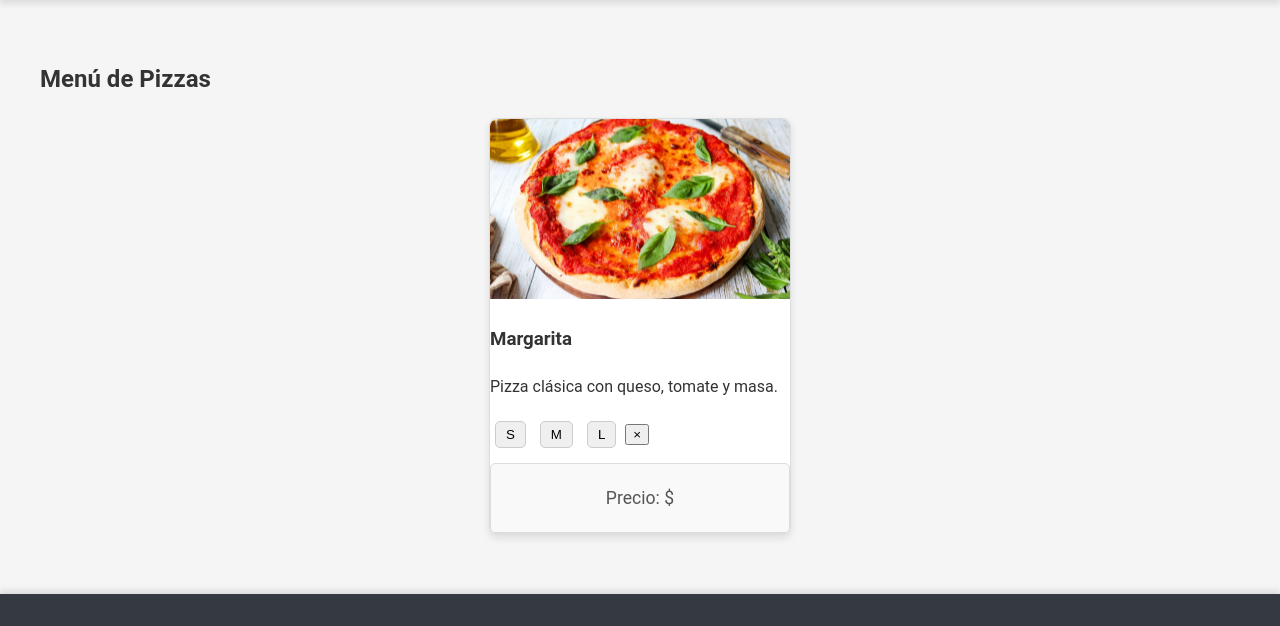
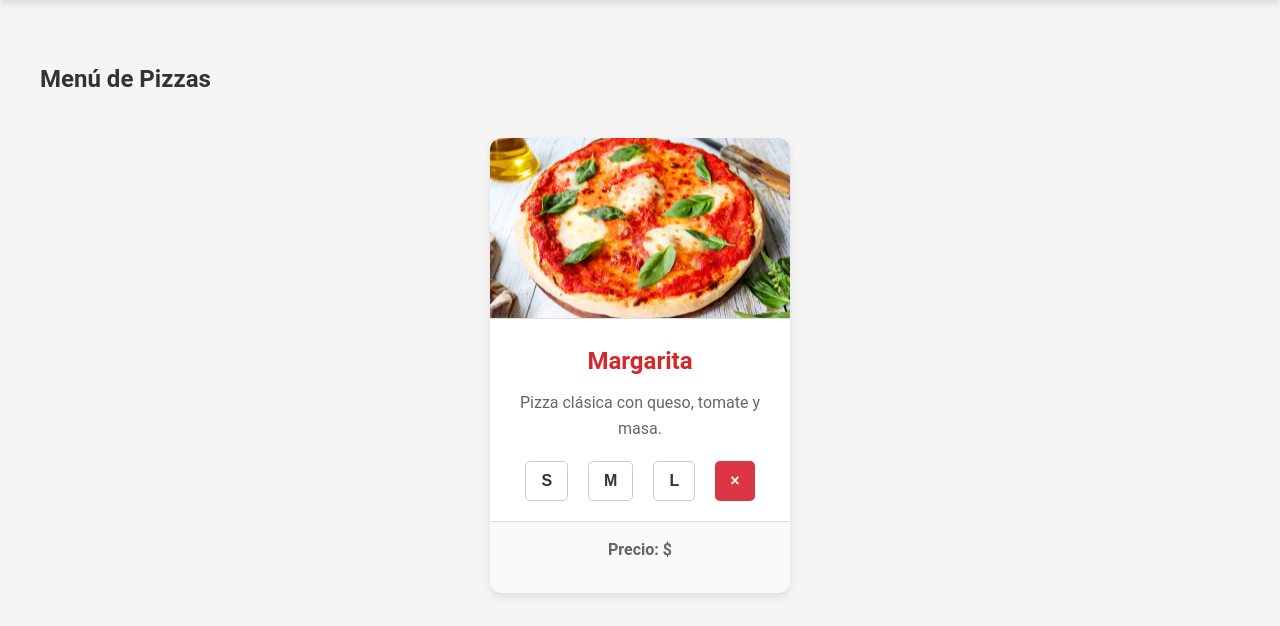
Before and after one commit to josean9/pizzeriaItalia, a Django app: page /menu/ in a window 1280 px wide. Shown: the part 95-721 px from the top of the page. Run offline with Django 4.2, Linux system fonts and the light colour scheme; data comes from the database, SQL or seed files in the repository.

Commit message:
de momento super chill

```diff
--- a/little_italy/little_italy/static/css/styles.css
+++ b/little_italy/little_italy/static/css/styles.css
@@ -218,23 +218,91 @@ body {
     }
 }
 
+/* Estilo para los botones de tamaños */
+.size-button {
+    display: inline-block;
+    padding: 8px 12px;
+    margin: 5px;
+    font-size: 16px;
+    font-weight: bold;
+    border: none;
+    border-radius: 5px;
+    color: #fff;
+    cursor: pointer;
+    transition: all 0.3s ease;
+    text-align: center;
+}
 
-/* Estilos generales para el menú */
+.size-button:hover {
+    transform: translateY(-2px);
+    box-shadow: 0 4px 6px rgba(0, 0, 0, 0.2);
+}
+
+.size-button:focus {
+    outline: none;
+}
+
+.size-button.small {
+    background-color: #28a745; /* Verde */
+}
+
+.size-button.small:hover {
+    background-color: #218838;
+}
+
+.size-button.medium {
+    background-color: #ffc107; /* Amarillo */
+}
+
+.size-button.medium:hover {
+    background-color: #e0a800;
+}
+
+.size-button.large {
+    background-color: #dc3545; /* Rojo */
+}
+
+.size-button.large:hover {
+    background-color: #c82333;
+}
+
+/* Botón de cerrar */
+.close-btn {
+    display: inline-block;
+    padding: 8px 12px;
+    margin: 5px;
+    font-size: 16px;
+    font-weight: bold;
+    color: #fff;
+    background-color: #6c757d; /* Gris */
+    border: none;
+    border-radius: 50%;
+    cursor: pointer;
+    transition: all 0.3s ease;
+}
+
+.close-btn:hover {
+    background-color: #5a6268;
+    transform: scale(1.1);
+}
+/* Pizza Menu Container */
 .pizza-menu {
     display: flex;
     flex-wrap: wrap;
     gap: 20px;
     justify-content: center;
-    margin-top: 20px;
+    padding: 20px;
 }
 
+/* Pizza Card */
 .pizza-item {
-    background-color: #fff;
-    border: 1px solid #ddd;
-    border-radius: 8px;
+    background: white;
+    border-radius: 12px;
+    box-shadow: 0 4px 8px rgba(0, 0, 0, 0.1);
     width: 300px;
-    box-shadow: 0 4px 8px rgba(0, 0, 0, 0.1);
-    transition: transform 0.3s, box-shadow 0.3s;
+    overflow: hidden;
+    transition: transform 0.2s, box-shadow 0.2s;
+    text-align: center;
 }
 
 .pizza-item:hover {
@@ -242,202 +310,88 @@ body {
     box-shadow: 0 6px 12px rgba(0, 0, 0, 0.2);
 }
 
+/* Pizza Image */
 .pizza-image {
     width: 100%;
-    border-top-left-radius: 8px;
-    border-top-right-radius: 8px;
     height: 180px;
     object-fit: cover;
+    border-bottom: 1px solid #ddd;
 }
 
-.pizza-details {
-    padding: 15px;
-    text-align: center;
+/* Pizza Title and Description */
+.pizza-item h3 {
+    font-size: 1.5em;
+    color: #d62828;
+    margin: 15px 0 10px;
 }
 
-.pizza-details h3 {
-    font-size: 1.5em;
-    color: #d62828;
-    margin-bottom: 10px;
+.pizza-item p {
+    color: #666;
+    font-size: 1em;
+    margin: 0 15px 15px;
 }
 
-.pizza-details p {
-    margin: 10px 0;
-    font-size: 1.1em;
-    color: #555;
+/* Size Buttons */
+.pizza-sizes {
+    display: flex;
+    justify-content: center;
+    gap: 10px;
+    margin: 15px 0;
 }
 
-.price-small,
-.price-medium,
-.price-large {
-    display: block;
+.size-button {
+    background-color: #fff;
+    color: #333;
+    border: 1px solid #ccc;
+    padding: 10px 15px;
     font-size: 1em;
-    margin: 5px 0;
+    border-radius: 5px;
+    cursor: pointer;
+    transition: background-color 0.3s ease, color 0.3s ease;
 }
 
-.price-small {
-    color: #28a745;
+.size-button:hover {
+    background-color: #d62828;
+    color: #fff;
 }
 
-.price-medium {
-    color: #ffc107;
+.close-btn {
+    background-color: #dc3545;
+    color: white;
+    border: none;
+    padding: 10px 15px;
+    font-size: 1em;
+    border-radius: 5px;
+    cursor: pointer;
+    transition: background-color 0.3s ease;
 }
 
-.price-large {
-    color: #dc3545;
+.close-btn:hover {
+    background-color: #c82333;
 }
 
-.ingredient-list {
-    margin-top: 10px;
+/* Pizza Details */
+.pizza-details {
+    background: #f9f9f9;
+    border-top: 1px solid #ddd;
+    padding: 15px;
+    border-radius: 0 0 12px 12px;
+}
+
+.pizza-price {
+    color: #007bff;
+    font-weight: bold;
+    font-size: 1.2em;
+    margin: 10px 0;
+}
+
+.pizza-ingredients {
     list-style: none;
     padding: 0;
-    text-align: left;
+    margin: 10px 0;
 }
 
-.ingredient-list li {
-    font-size: 0.9em;
-    margin: 5px 0;
-    color: #555;
-}
-
-
-/* Ingredientes */
-.ingredient-list {
-    padding: 0;
-    margin: 10px 0;
-    list-style: none;
-}
-
-.ingredient-list li {
-    margin: 5px 0;
+.pizza-ingredients li {
     font-size: 0.9em;
     color: #555;
 }
-
-.ingredient-name {
-    font-weight: bold;
-    color: #333;
-}
-
-.ingredient-info {
-    color: #777;
-}
-
-/* Botones de tamaño */
-.size-buttons {
-    margin-top: 15px;
-    text-align: center;
-}
-
-.btn-size {
-    margin: 0 5px;
-    padding: 10px 15px;
-    font-size: 1em;
-    font-weight: bold;
-    border: none;
-    border-radius: 5px;
-    cursor: pointer;
-    transition: background-color 0.3s ease, transform 0.2s ease;
-}
-
-.btn-size.btn-small {
-    background-color: #28a745; /* Verde */
-    color: white;
-}
-
-.btn-size.btn-small:hover {
-    background-color: #218838;
-    transform: scale(1.1);
-}
-
-.btn-size.btn-medium {
-    background-color: #ffc107; /* Amarillo */
-    color: white;
-}
-
-.btn-size.btn-medium:hover {
-    background-color: #e0a800;
-    transform: scale(1.1);
-}
-
-.btn-size.btn-large {
-    background-color: #dc3545; /* Rojo */
-    color: white;
-}
-
-.btn-size.btn-large:hover {
-    background-color: #c82333;
-    transform: scale(1.1);
-}
-
-.size-button {
-    cursor: pointer;
-    border: 1px solid #ccc;
-    padding: 5px 10px;
-    margin: 5px;
-    border-radius: 5px;
-    transition: background-color 0.3s ease;
-}
-
-.size-button:hover {
-    background-color: #f0f0f0;
-}
-
-.size-button:active {
-    background-color: #ddd;
-    font-weight: bold;
-}
-
-
-/* Contenedor de la información de la pizza */
-.pizza-details {
-    background-color: #f9f9f9;
-    border: 1px solid #ddd;
-    border-radius: 5px;
-    padding: 10px;
-    margin-top: 10px;
-    position: relative;
-}
-
-/* Botón de cierre */
-.pizza-details .close-btn {
-    position: absolute;
-    top: 5px;
-    right: 5px;
-    background-color: #d9534f;
-    color: #fff;
-    border: none;
-    border-radius: 50%;
-    width: 20px;
-    height: 20px;
-    display: flex;
-    align-items: center;
-    justify-content: center;
-    cursor: pointer;
-    font-size: 16px;
-}
-
-.pizza-details .close-btn:hover {
-    background-color: #c9302c;
-}
-
-/* Lista de ingredientes */
-.pizza-details ul {
-    list-style: none;
-    padding: 0;
-    margin: 0;
-}
-
-.pizza-details ul li {
-    margin: 5px 0;
-    font-size: 14px;
-    color: #333;
-}
-
-/* Precio */
-.pizza-details .price {
-    font-size: 18px;
-    font-weight: bold;
-    color: #007bff;
-    margin-bottom: 10px;
-}
--- a/little_italy/little_italy/templates/little_italy/menu.html
+++ b/little_italy/little_italy/templates/little_italy/menu.html
@@ -19,8 +19,9 @@
             </div>
             <div class="pizza-details" id="details-{{ pizza.id }}">
                 <p class="pizza-price">Precio: $<span id="price-{{ pizza.id }}"></span></p>
-                <ul class="pizza-ingredients" id="ingredients-{{ pizza.id }}"></ul>
+                <div class="pizza-ingredients" id="ingredients-{{ pizza.id }}"></div>
             </div>
+
         </div>
     {% endfor %}
 </div>
```
Also changed, not shown: little_italy/little_italy/static/js/scripts.js (+96 -0 lines).
